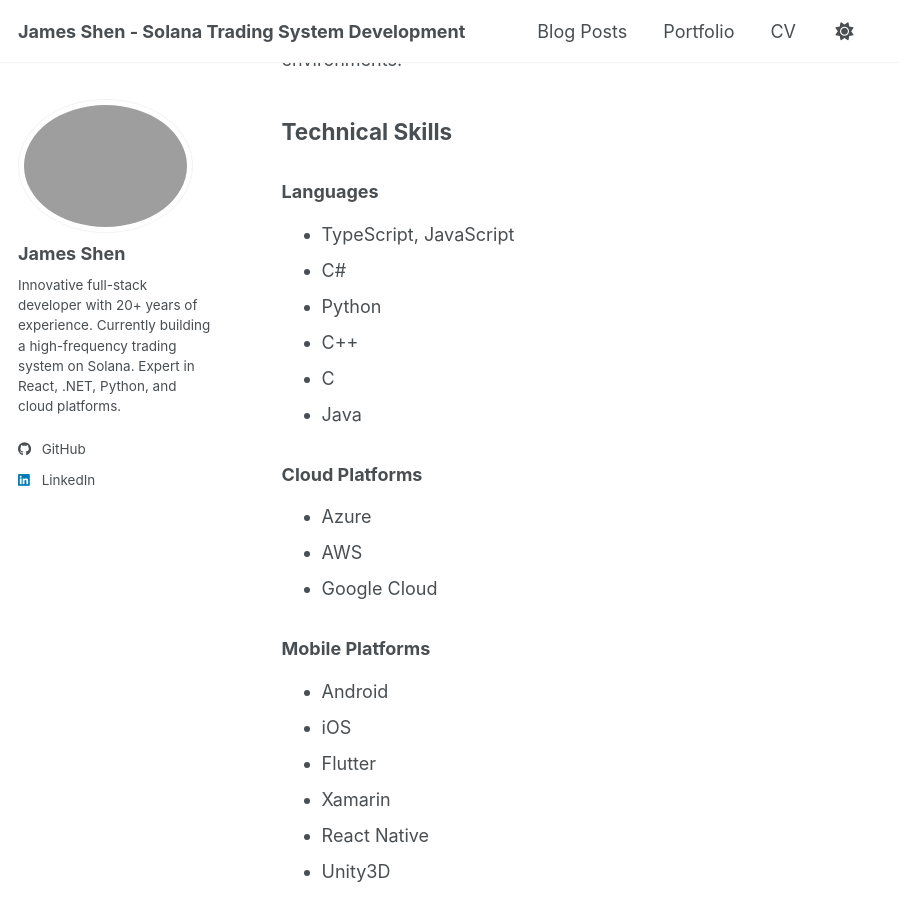
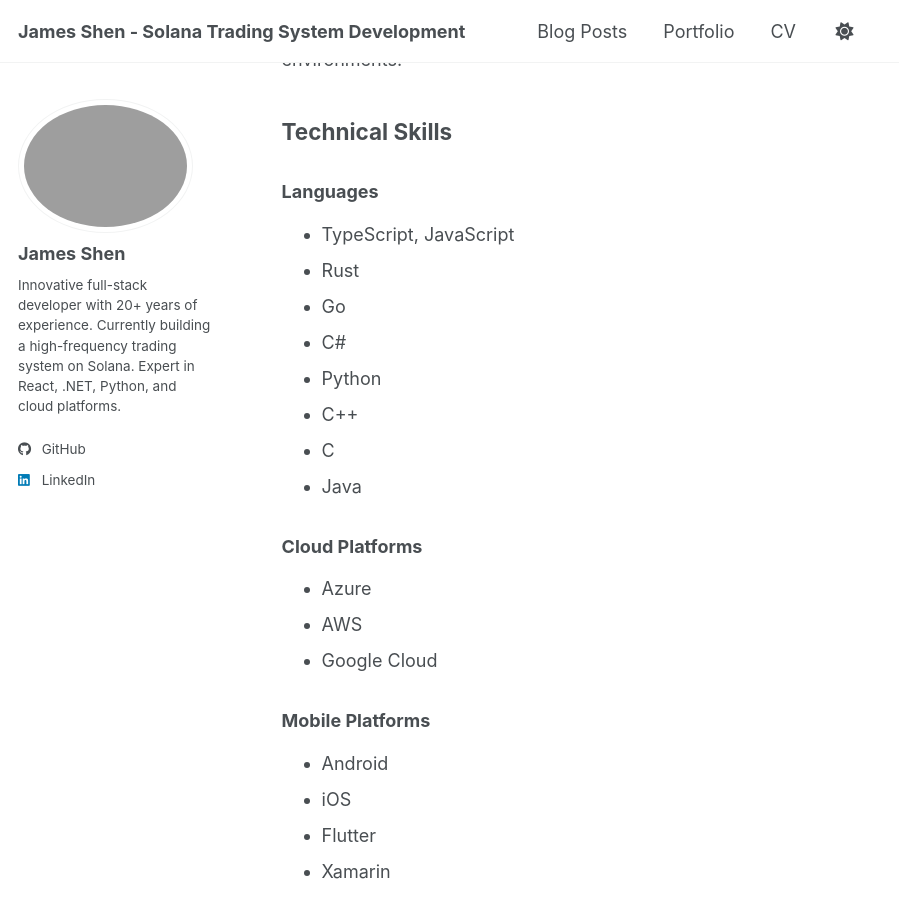
Before and after one commit to guidebee/guidebee.github.io, a Jekyll site: the page built from _pages/cv.md, in a window 1280 px wide and 900 px high, scrolled down 306 px. Shown: the whole window, without its empty margins (0-899 px from the left). Built offline with Jekyll 4.4.1, drawn with Linux system fonts in a browser that asks for light colours; a script bundle is joined from its source files by our own code; library files that are not in the unit come from our copies.

Commit message:
update post

```diff
--- a/_pages/cv.md
+++ b/_pages/cv.md
@@ -17,6 +17,8 @@
 
 ### Languages
 * TypeScript, JavaScript
+* Rust
+* Go
 * C#
 * Python
 * C++
```
